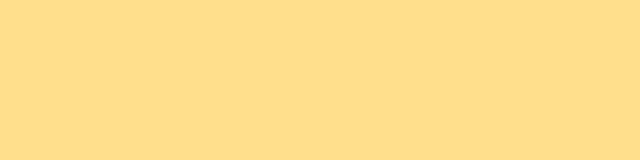
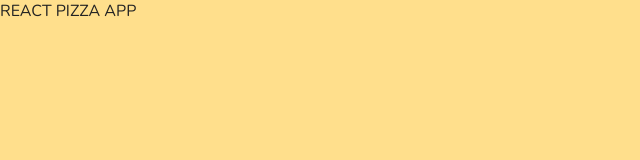
Before and after one commit to alexboagreek/react-pizza, a React (Create React App) app: page / in a window 1280 px wide. Shown: the top 160 px of the page, without its empty margins (0-640 px from the left). Built offline with nearby package versions, Linux system fonts and the light colour scheme.

Commit message:
feat: fonts Nunito

```diff
--- a/public/index.html
+++ b/public/index.html
@@ -4,6 +4,9 @@
     <meta charset="utf-8" />
     <link rel="icon" href="%PUBLIC_URL%/favicon.ico" />
     <meta name="viewport" content="width=device-width, initial-scale=1" />
+    <link rel="preconnect" href="https://fonts.googleapis.com">
+    <link rel="preconnect" href="https://fonts.gstatic.com" crossorigin>
+    <link href="https://fonts.googleapis.com/css2?family=Nunito:wght@300;400;500;600;700;900&display=swap" rel="stylesheet">
     <title>React-Pizza App</title>
   </head>
   <body>
--- a/src/App.js
+++ b/src/App.js
@@ -4,7 +4,7 @@
 
 function App() {
   return (
-    <header></header>
+    <header>REACT PIZZA APP</header>
   )
 
 
--- a/src/scss/app.scss
+++ b/src/scss/app.scss
@@ -1,4 +1,4 @@
-@import 'fonts';
+
 @import 'variables';
 @import 'libs/normalize';
 
--- a/src/scss/components/_button.scss
+++ b/src/scss/components/_button.scss
@@ -1,4 +1,4 @@
-@import 'variables';
+@import '../variables';
 
 .button {
   display: inline-block;
--- a/src/scss/components/_categories.scss
+++ b/src/scss/components/_categories.scss
@@ -1,4 +1,4 @@
-@import 'variables';
+@import '../variables';
 
 .categories {
   ul {
--- a/src/scss/components/_header.scss
+++ b/src/scss/components/_header.scss
@@ -1,4 +1,4 @@
-@import 'variables';
+@import '../variables';
 
 .header {
   border-bottom: 1px solid $gray-line;
--- a/src/scss/components/_pizza-block.scss
+++ b/src/scss/components/_pizza-block.scss
@@ -1,4 +1,4 @@
-@import 'variables';
+@import '../variables';
 
 .pizza-block {
   width: 280px;
--- a/src/scss/components/_sort.scss
+++ b/src/scss/components/_sort.scss
@@ -1,4 +1,4 @@
-@import 'variables';
+@import '../variables';
 
 .sort {
   position: relative;
--- a/src/scss/libs/_normalize.scss
+++ b/src/scss/libs/_normalize.scss
@@ -3,7 +3,7 @@
   margin: 0;
   list-style: none;
   outline: none;
-  font-family: 'Proxima Nova', Roboto, system-ui, Tahoma, sans-serif;
+  font-family: 'Nunito', Roboto, system-ui, Tahoma, sans-serif;
   box-sizing: border-box;
 }
 
```
